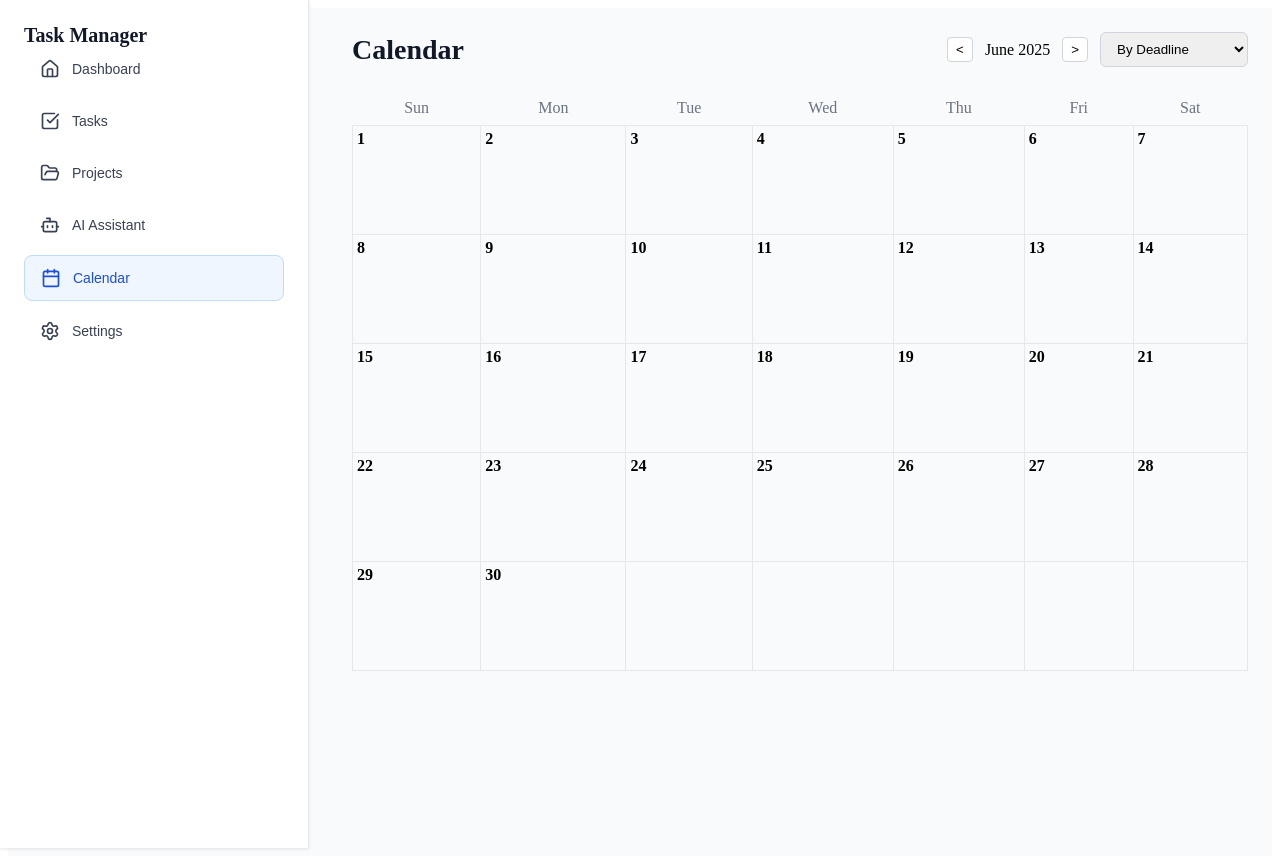
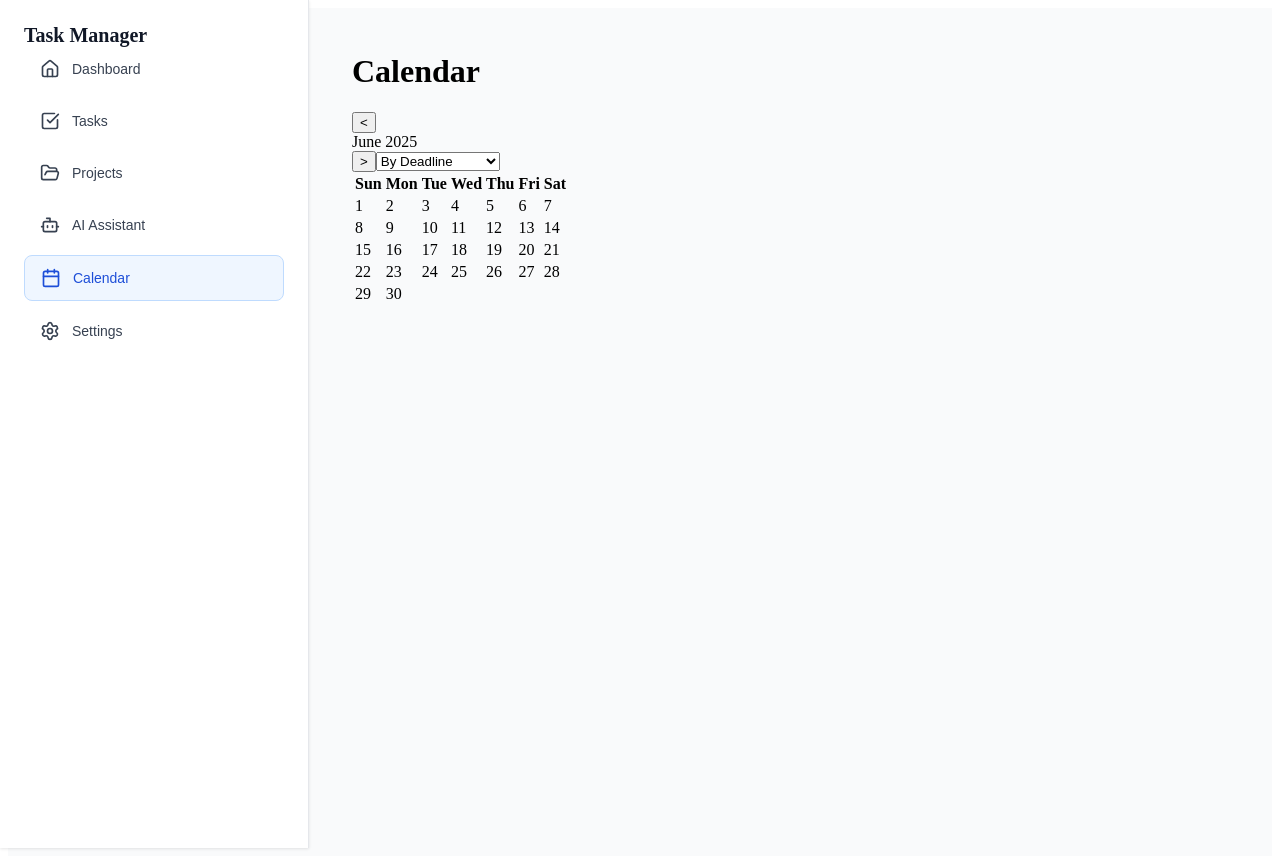
Before and after one commit to Bu-bot/task-manager-pwa, a React (Create React App) app: page / in a window 1280 px wide. Both pictures are taken after a click on the button "Calendar". Built offline with nearby package versions, Linux system fonts and the light colour scheme.

Commit message:
style: redesign calendar page

```diff
--- a/src/pages/CalendarPage.tsx
+++ b/src/pages/CalendarPage.tsx
@@ -41,56 +41,66 @@ export const CalendarPage: React.FC<CalendarPageProps> = ({ tasks, onTaskClick }
   const daysOfWeek = ['Sun', 'Mon', 'Tue', 'Wed', 'Thu', 'Fri', 'Sat'];
 
   return (
-    <div style={{ maxWidth: '1000px' }}>
-      <div style={{ display: 'flex', justifyContent: 'space-between', alignItems: 'center', marginBottom: '24px' }}>
-        <h1 style={{ fontSize: '28px', fontWeight: 600, color: '#111827', margin: 0 }}>Calendar</h1>
-        <div style={{ display: 'flex', alignItems: 'center', gap: '12px' }}>
+    <div className="max-w-5xl mx-auto">
+      <div className="flex justify-between items-center mb-6">
+        <h1 className="text-3xl font-bold text-gray-800 m-0">Calendar</h1>
+        <div className="flex items-center gap-3">
           <button
             onClick={() => setCurrentDate(new Date(year, month - 1, 1))}
-            style={{ border: '1px solid #d1d5db', background: 'white', padding: '4px 8px', borderRadius: '4px', cursor: 'pointer' }}
+            className="border px-2 py-1 rounded bg-white hover:bg-gray-100"
           >
             &lt;
           </button>
-          <div style={{ fontWeight: 500 }}>
+          <div className="font-medium text-lg">
             {currentDate.toLocaleString('default', { month: 'long', year: 'numeric' })}
           </div>
           <button
             onClick={() => setCurrentDate(new Date(year, month + 1, 1))}
-            style={{ border: '1px solid #d1d5db', background: 'white', padding: '4px 8px', borderRadius: '4px', cursor: 'pointer' }}
+            className="border px-2 py-1 rounded bg-white hover:bg-gray-100"
           >
             &gt;
           </button>
           <select
             value={viewBy}
             onChange={e => setViewBy(e.target.value as 'deadline' | 'creation')}
-            style={{ padding: '8px 12px', borderRadius: '6px', border: '1px solid #d1d5db' }}
+            className="border rounded px-3 py-2"
           >
             <option value="deadline">By Deadline</option>
             <option value="creation">By Creation Date</option>
           </select>
         </div>
       </div>
-      <table style={{ width: '100%', borderCollapse: 'collapse' }}>
+      <table className="w-full border-collapse">
         <thead>
           <tr>
             {daysOfWeek.map(d => (
-              <th key={d} style={{ padding: '8px', color: '#6b7280', fontWeight: 500 }}>{d}</th>
+              <th key={d} className="p-2 text-gray-500 font-medium">
+                {d}
+              </th>
             ))}
           </tr>
         </thead>
         <tbody>
           {weeks.map((week, idx) => (
             <tr key={idx}>
-              {week.map((day, i) => (
-                <td key={i} style={{ border: '1px solid #e5e7eb', verticalAlign: 'top', height: '100px', padding: '4px' }}>
+              {week.map((day, i) => {
+                const today = new Date();
+                const isToday =
+                  day === today.getDate() &&
+                  month === today.getMonth() &&
+                  year === today.getFullYear();
+                return (
+                  <td key={i} className="border align-top h-28 p-1">
                     {day && (
-                    <div>
-                      <div style={{ fontWeight: 600, marginBottom: '4px' }}>{day}</div>
+                      <div
+                        className={`h-full p-1 rounded ${isToday ? 'bg-blue-50 border border-blue-200' : ''}`}
+                      >
+                        <div className="font-semibold text-sm mb-1">{day}</div>
                         {getTasksForDay(day).map(task => (
                           <div
                             key={task.id}
                             onClick={() => onTaskClick(task)}
-                          style={{ fontSize: '12px', marginBottom: '2px', cursor: 'pointer' }}
+                            className="text-xs mb-0.5 cursor-pointer truncate hover:underline"
                           >
                             {task.title}
                           </div>
@@ -98,7 +108,8 @@ export const CalendarPage: React.FC<CalendarPageProps> = ({ tasks, onTaskClick }
                       </div>
                     )}
                   </td>
-              ))}
+                );
+              })}
             </tr>
           ))}
         </tbody>
```
Lines whose indentation alone changed are shown as unchanged.
